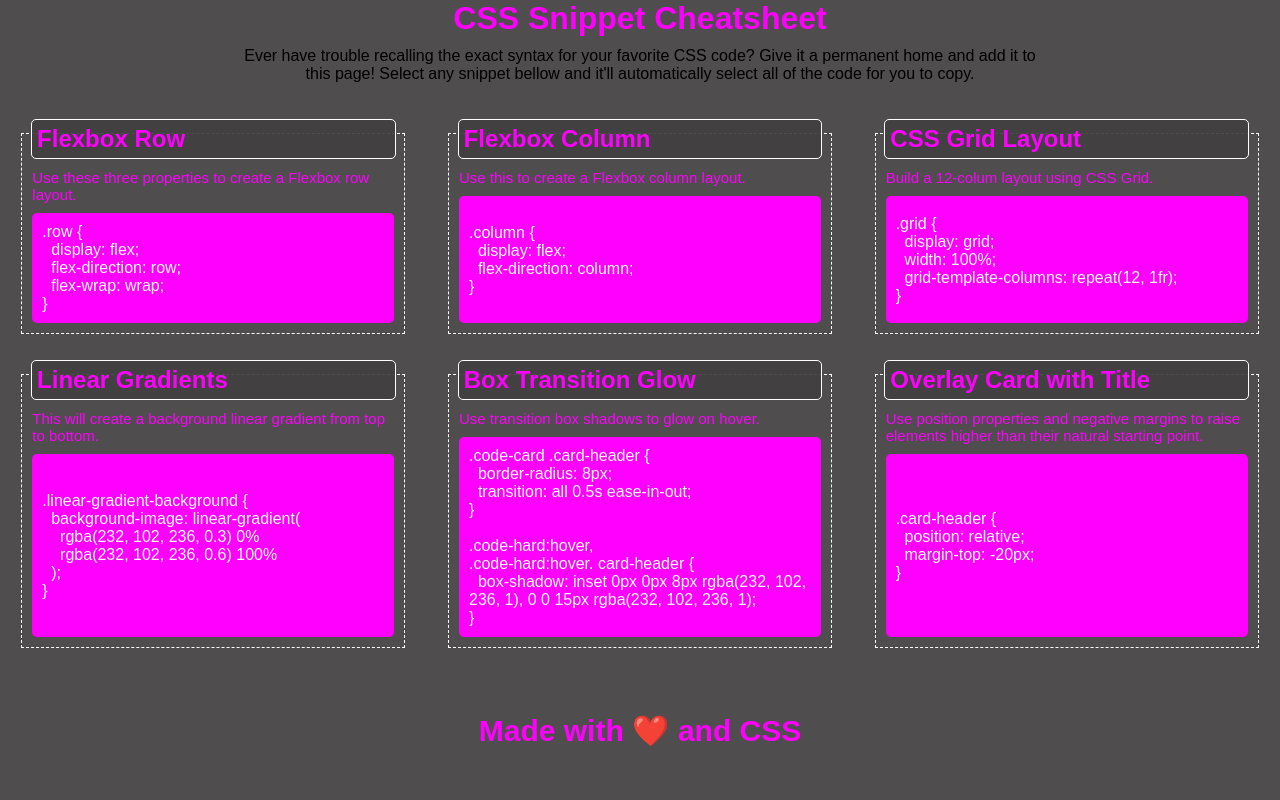
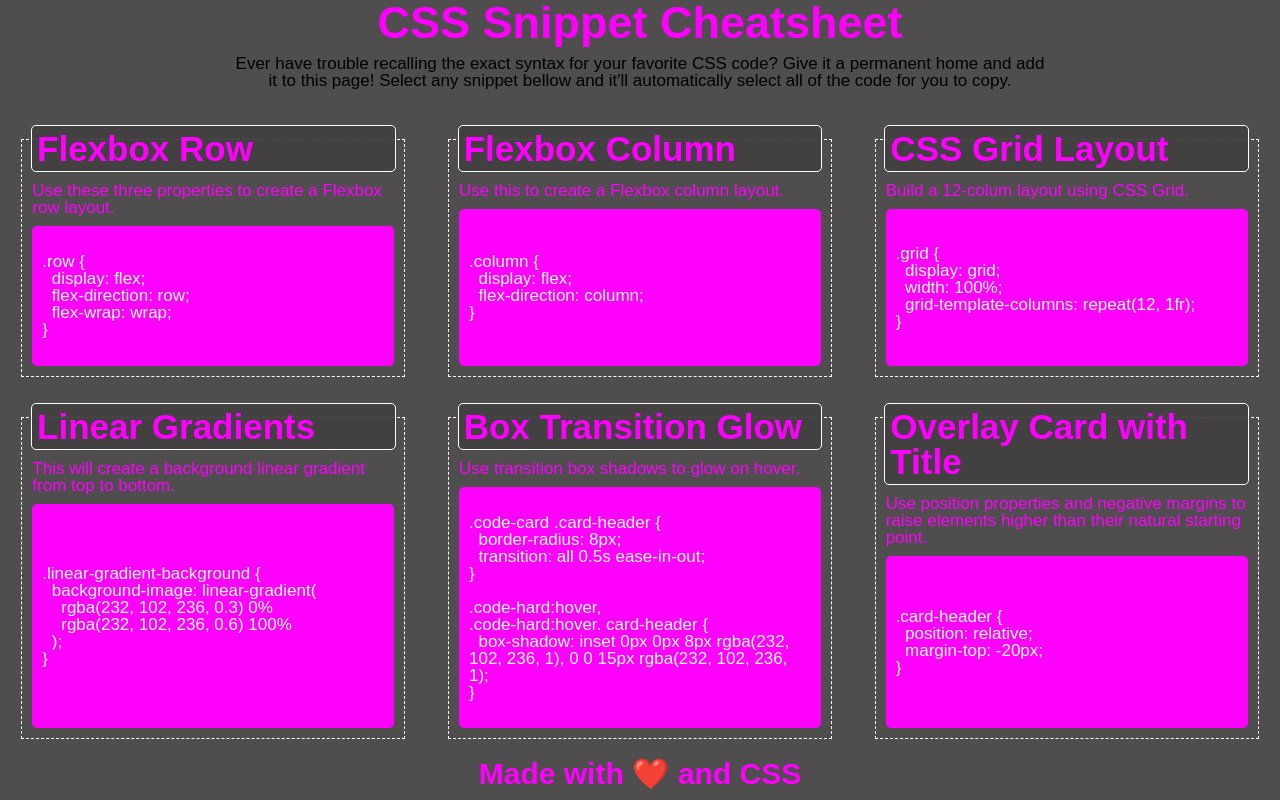
Before and after one commit to Abimael1996/mini-project-2, a plain HTML site: page index.html in a window 1280 px wide. Drawn offline with Linux system fonts and the light colour scheme.

Commit message:
size adjustment

```diff
--- a/index.html
+++ b/index.html
@@ -1,9 +1,12 @@
 <!DOCTYPE html>
-<html>
+<html lang="en">
 
 <head>
+  <meta charset="UTF-8">
+  <meta name="viewport" content="width=device-width, initial-scale=1.0">
   <title>CSS Snippet Cheatsheet</title>
-  <link rel="stylesheet" href="style.css">
+  <link rel="stylesheet" href="reset.css"/>
+  <link rel="stylesheet" href="style.css"/>
 
  </head>
 
--- a/style.css
+++ b/style.css
@@ -27,11 +27,13 @@ h1 {
     color: magenta;
     margin: 0 auto;
     text-align: center;
+    font-size: 45px;
 }
 
 header p {
     text-align: center;
     margin: 10px 18% 30px 18%;
+    font-size: 17px;
 
 }
 
@@ -40,6 +42,7 @@ main {
     flex-direction: row;
     flex-wrap: wrap;
     justify-content: space-around;
+    height: 80%;
 }
 
 .card {
@@ -72,6 +75,7 @@ main {
     top: -20px;
     color: magenta;
     background-color: #413f3fec;
+    font-size: 35px;
 }
 
 .card-text {
@@ -81,7 +85,7 @@ main {
 
 
 .card-text p {
-    font-size: 15px;
+    font-size: 17px;
     padding: 5px 0;
     color: magenta;
 }
@@ -95,6 +99,7 @@ main {
     align-items: center;
     padding: 10px;
     margin: 0 5px 5px 5px;
+    font-size: 17px;
 }
 
 .codeBox pre {
@@ -107,17 +112,9 @@ main {
 }
 
 footer {
-    position: relative;
-    bottom: 0;
-    width: 100%;
-    height: 100px;
-}
-
-h3 {
     text-align: center;
     color: magenta;
     font-size: 30px;
-    line-height: 125px;
 }
 
 
```
